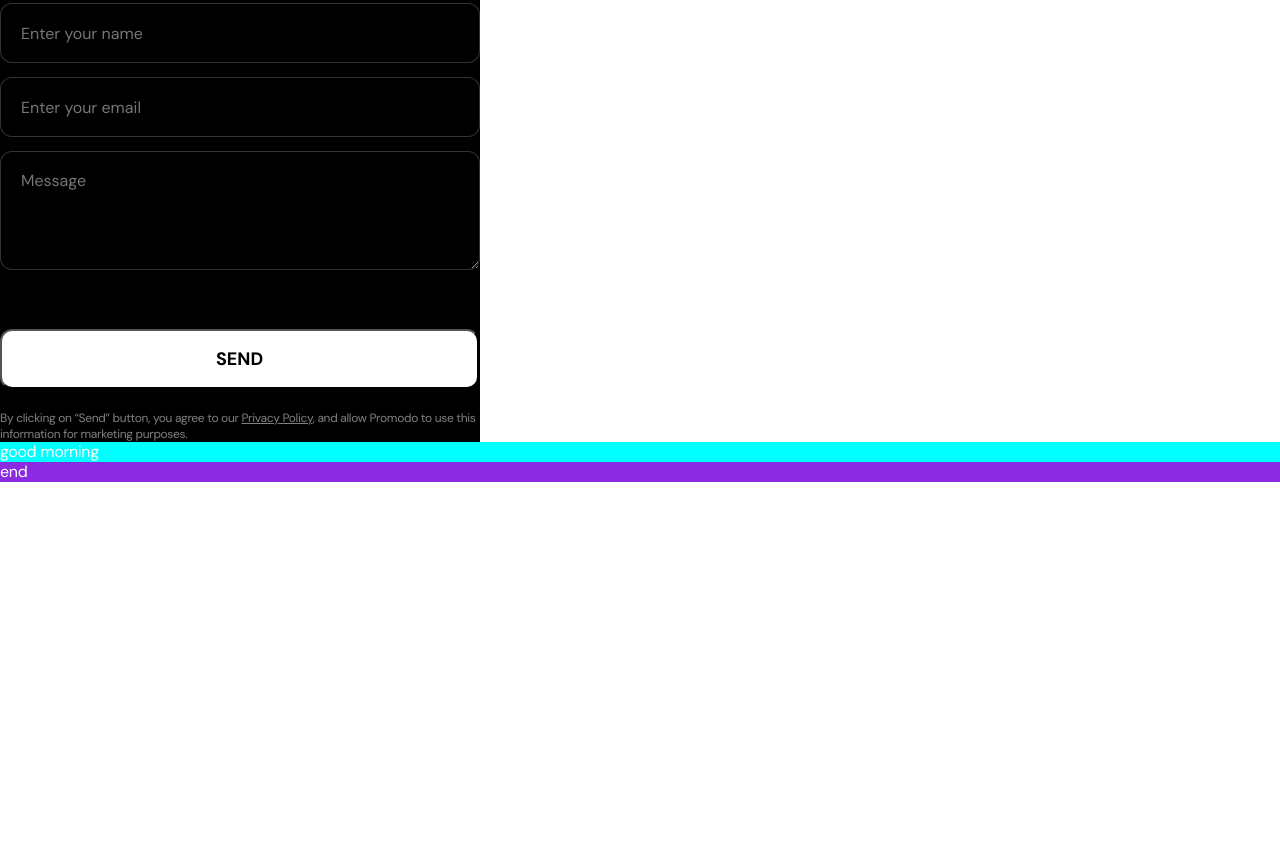
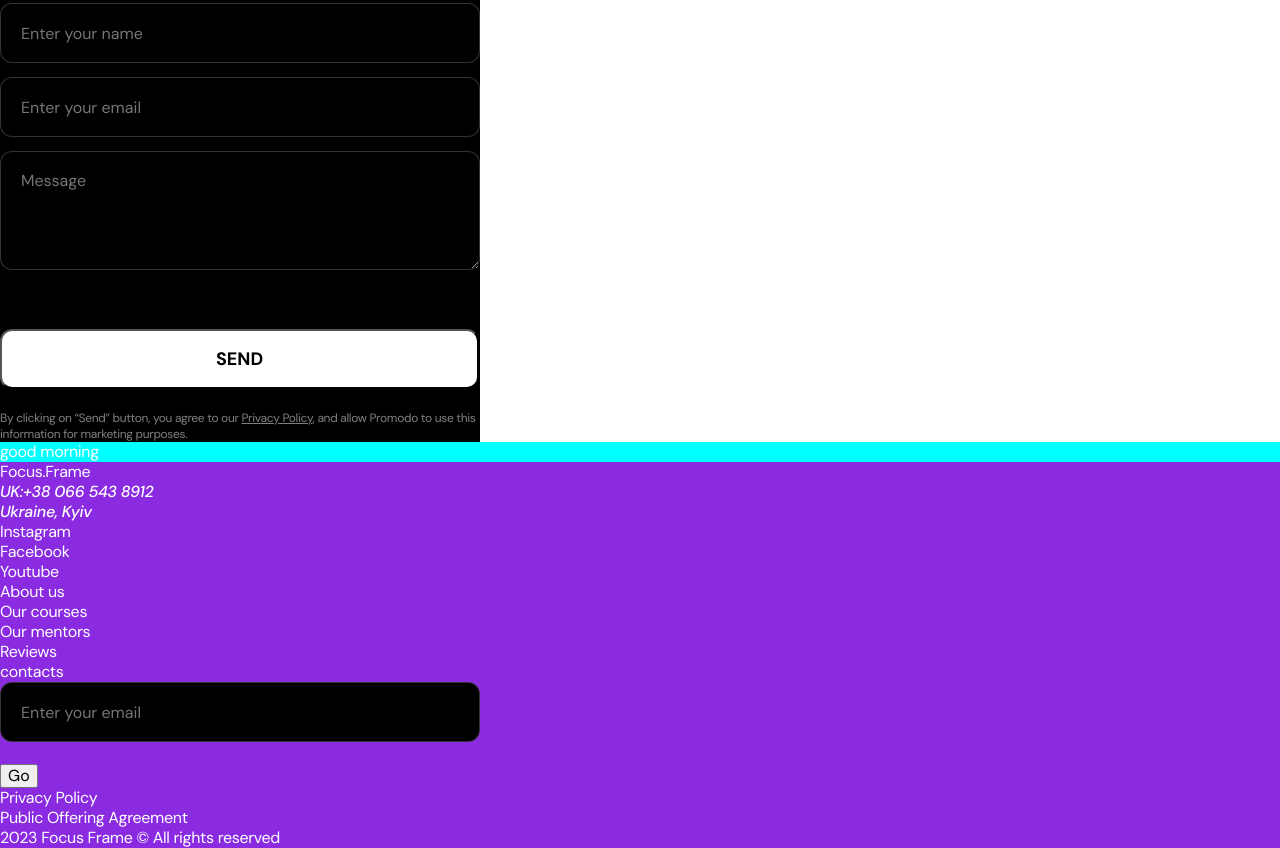
Before and after one commit to NataliaIvasiv/our-first-team-project, a website built with Vite: page src/index.html in a window 1280 px wide. Shown: the part 272-1120 px from the top of the page. Before the commit the page ends 800 px from the top, so only its background shows below. Built offline with nearby package versions, Linux system fonts and the light colour scheme.

Commit message:
Update footer.html

```diff
--- a/src/partials/footer.html
+++ b/src/partials/footer.html
@@ -1,3 +1,76 @@
 <footer class="footer">
-end
+  <div class="footer-container">
+    <a href="" class="footer-logo">Focus.Frame</a>
+    <address>
+      <p>
+        UK:<a href="tell:UK: +380665438912" class="address-phone"
+          >+38 066 543 8912</a
+        >
+      </p>
+      <p class="address-place">Ukraine, Kyiv</p>
+    </address>
+    <div class="footer-links-container">
+      <ul class="footer-social-links">
+        <li class="footer-links-item">
+          <a href="" class="footer-social-links-link">Instagram</a>
+        </li>
+        <li class="footer-links-item">
+          <a href="" class="footer-social-links-link">Facebook</a>
+        </li>
+        <li class="footer-links-item">
+          <a href="" class="footer-social-links-link">Youtube</a>
+        </li>
+      </ul>
+      <ul class="footer-navigation">
+        <li class="footer-navigation-item">
+          <a href="" class="footer-navigation-link">About us</a>
+        </li>
+        <li class="footer-navigation-item">
+          <a href="" class="footer-navigation-link">Our courses</a>
+        </li>
+        <li class="footer-navigation-item">
+          <a href="" class="footer-navigation-link">Our mentors</a>
+        </li>
+        <li class="footer-navigation-item">
+          <a href="" class="footer-navigation-link">Reviews</a>
+        </li>
+        <li class="footer-navigation-item">
+          <a href="" class="footer-navigation-link">contacts</a>
+        </li>
+      </ul>
+    </div>
+
+    <div class="footer-form-container">
+      <form class="footer-form">
+        <label for="" class="footer-form-label">
+          <input
+            class="footer-form-input"
+            type="email"
+            placeholder="Enter your email"
+            name="user-email"
+          />
+        </label>
+        <button class="footer-form-btn" type="submit">Go</button>
+      </form>
+    </div>
+
+    <div class="footer-bottom">
+      <div class="footer-privacy-links">
+        <ul class="footer-privacy-links-list">
+          <li class="footer-privacy-links-item">
+            <a href="" class="footer-privacy-links-link">Privacy Policy</a>
+          </li>
+          <li class="footer-privacy-links-item">
+              <a href="" class="footer-privacy-links-link"
+                >Public Offering Agreement</a
+              >
+          </li>
+        </ul>
+      </div>
+      <div class="footer-bottom-text">
+        <p class="footer-bottom-text-item">2023 Focus Frame
+&#169 All rights reserved</p>
+      </div>
+    </div>
+  </div>
 </footer>
```
